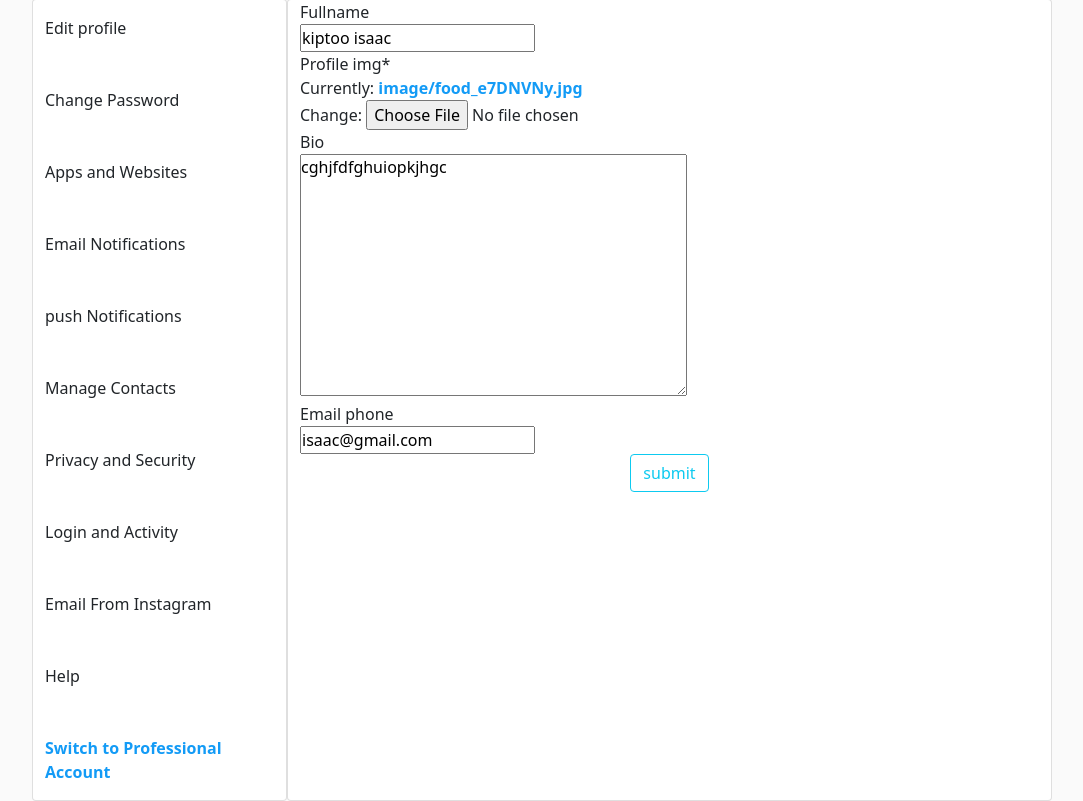
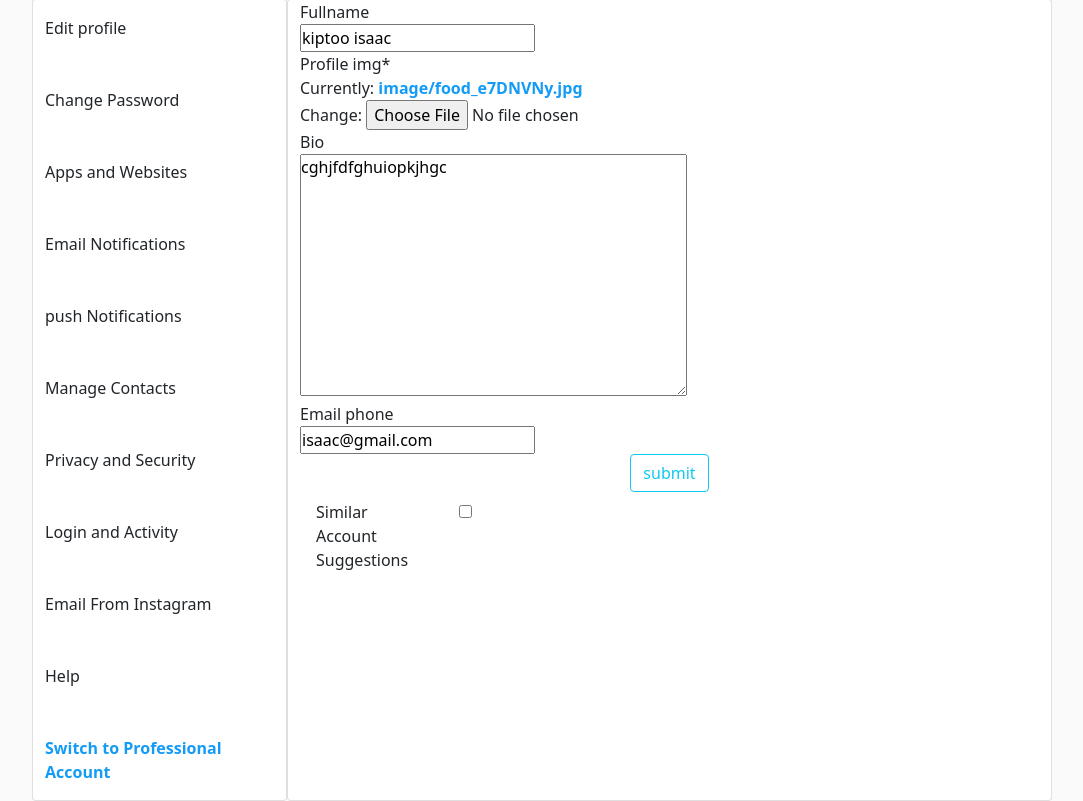
Before and after one commit to Isaac-kiptoo-kilimo/Istagram-app, a Django app: page /edit/ in a window 1280 px wide. Shown: the part 82-883 px from the top of the page, without its empty margins (98-1181 px from the left). Run offline with Django 4.2, Linux system fonts and the light colour scheme; a user stored in the database is signed in; data comes from the database, SQL or seed files in the repository; some libraries are stand-ins or nearby versions; some web fonts are replaced.

Commit message:
feature:added the profile section

```diff
--- a/templates/pages/editprofile.html
+++ b/templates/pages/editprofile.html
@@ -53,7 +53,15 @@
                <div class="d-flex justify-content-center">
                    <button type="submit" class="btn btn-outline-info ">submit</button>
                </div>
+               <div class="row my-2">
+                    <div class="col-md-2 mx-3">
+                        <p> Similar Account Suggestions </p>
+                    </div>
+                    <div class="col-md-6">
+                       <input type="checkbox">
 
+                    </div>
+               </div>
 
             </form>
            </div>
```
